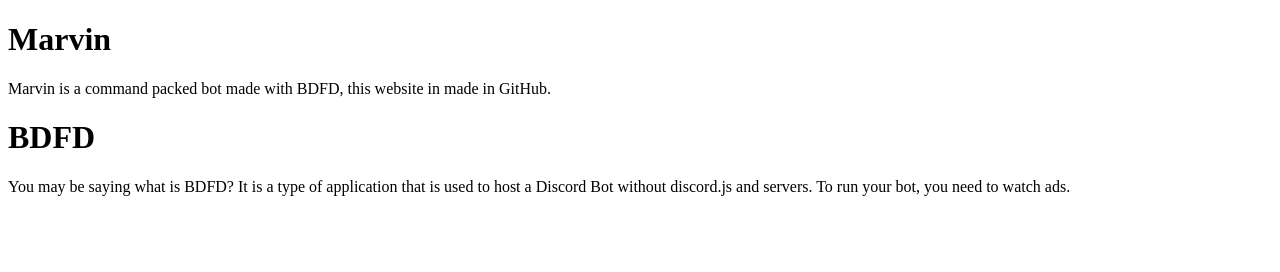
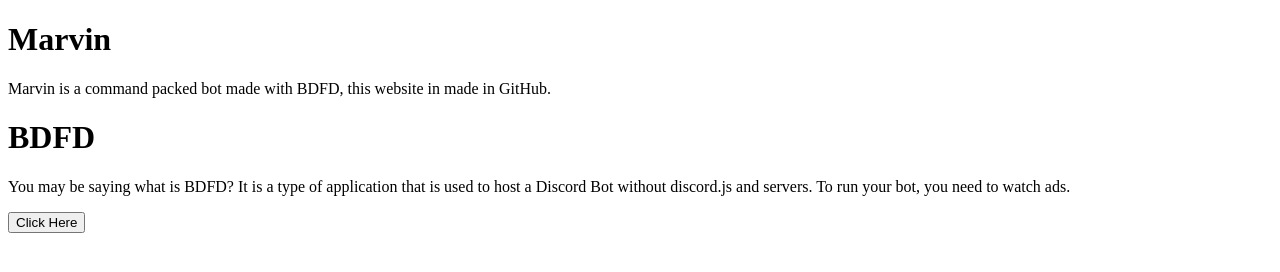
Before and after one commit to Chadiangvvvtvvtvvvtvrvrvvrvrvrvrruiv/marvin, a plain HTML site: page index.html in a window 1280 px wide. Drawn offline with Linux system fonts and the light colour scheme.

Commit message:
Update index.html

```diff
--- a/index.html
+++ b/index.html
@@ -1,6 +1,9 @@
 <!DOCTYPE html>
 <html>
-<body>
+    <head>
+        <title>
+           Marvin
+        </title>
 
         <h1>Marvin</h1>
 
@@ -12,5 +15,18 @@
         To run your bot, you need to watch ads.
         </p>
 
+
+
+
+    </head>
+    <body>
+        <!-- Adding link to the button on the onclick event -->
+        <button
+            class="GFG"
+            onclick=
+"window.location.href = 'https://www.google.com/url?sa=t&source=web&rct=j&opi=89978449&url=https://botdesignerdiscord.com/&ved=2ahUKEwjH2dbsrNqHAxXGsVYBHY3iABAQFnoECB0QAQ&usg=AOvVaw39eRd_ZCycrbByPL8cLg_B';"
+        >
+            Click Here
+        </button>
     </body>
 </html>
```
Lines whose indentation alone changed are shown as unchanged.
